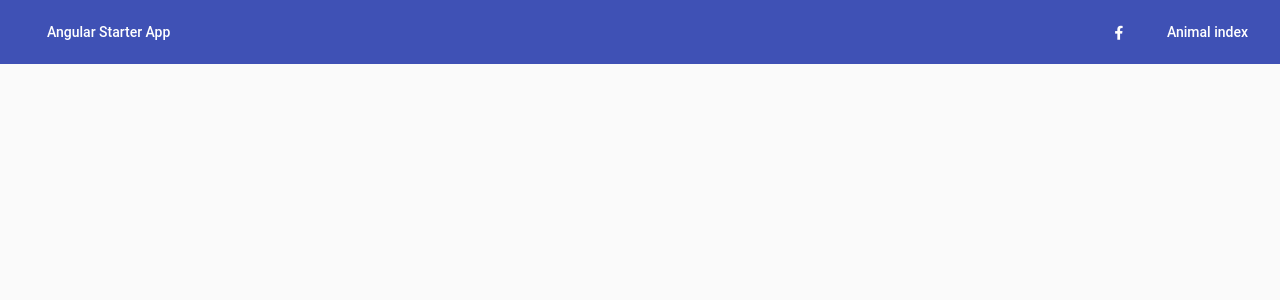
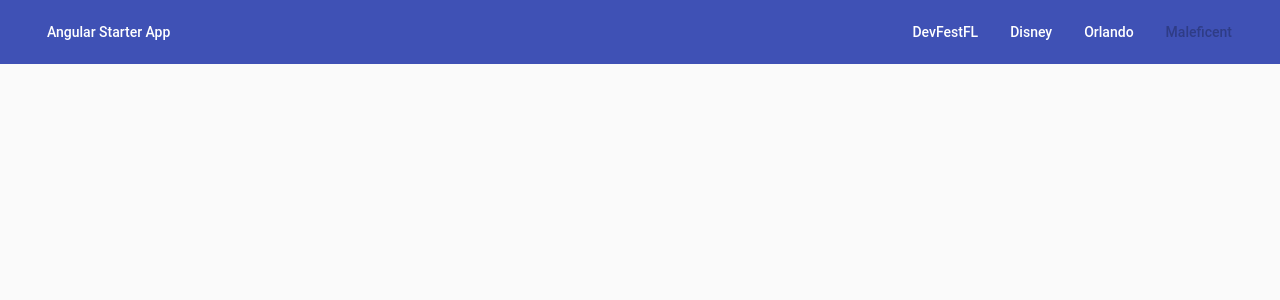
Before and after one commit to zkmark/startermaterial, an Angular app: page / in a window 1280 px wide. Shown: the top 300 px of the page. Built offline with nearby package versions, Linux system fonts and the light colour scheme.

Commit message:
Nav vertical with ts

```diff
--- a/src/app/app.component.html
+++ b/src/app/app.component.html
@@ -2,39 +2,6 @@
 	<app-main-menu>
 		<app-home></app-home>
 	</app-main-menu>
-
-
-<mat-toolbar color="primary" class="container-fluid">
-
-  <mat-toolbar-row class="container-fluid">
-		<a  mat-button [routerLink]="['/']">
-			Angular Starter App
-		</a>
-    <span class="example-spacer"></span>
-    <mat-icon class="example-icon" aria-hidden="false" aria-label="Example heart icon">favorite</mat-icon>
-    <mat-icon class="example-icon" aria-hidden="false" aria-label="Example delete icon">delete</mat-icon>
-
-
-		<button mat-button [matMenuTriggerFor]="animals">Animal index</button>
-
-		<mat-menu #animals="matMenu">
-			<button mat-menu-item [matMenuTriggerFor]="invertebrates">Invertebrates</button>
-		</mat-menu>
-
-		<mat-menu #invertebrates="matMenu">
-			<button mat-menu-item>Insects</button>
-			<button mat-menu-item>Molluscs</button>
-			<button mat-menu-item>Crustaceans</button>
-			<button mat-menu-item>Corals</button>
-			<button mat-menu-item>Arachnids</button>
-			<button mat-menu-item>Velvet worms</button>
-			<button mat-menu-item>Horseshoe crabs</button>
-		</mat-menu>
-
-	</mat-toolbar-row>
-</mat-toolbar>
-
-<br><br>
 -->
 
 <mat-sidenav-container class="example-container">
@@ -107,16 +74,14 @@
 							menu
 						</mat-icon>
 					</button>
-
-					<!---<span class="example-spacer"></span> -->
 				</div>
 
 				<div class="row d-none d-md-flex ml-md-auto">
 
+					<!--
 					<a mat-button href="https://www.facebook.com/">
 							<i class="fab fa-facebook-f"></i>
 					</a>
-
 
 					<a mat-button [matMenuTriggerFor]="animals">
 						Animal index
@@ -131,6 +96,25 @@
 						<a mat-menu-item>Molluscs</a>
 						<a mat-menu-item>Crustaceans</a>
 					</mat-menu>
+					-->
+
+					<mat-toolbar class="" color="primary">
+						<span *ngFor="let item of navItems">
+							<!-- Handle branch node buttons here -->
+							<span *ngIf="item.children && item.children.length > 0">
+								<button mat-button [matMenuTriggerFor]="menu.childMenu" [disabled]="item.disabled">
+									{{item.displayName}}
+								</button>
+								<app-menu-item #menu [items]="item.children"></app-menu-item>
+							</span>
+							<!-- Leaf node buttons here -->
+							<span *ngIf="!item.children || item.children.length === 0">
+								<a mat-button [routerLink]="item.route">
+									{{item.displayName}}
+								</a>
+							</span>
+						</span>
+					</mat-toolbar>
 
 				</div>
 
@@ -138,5 +122,7 @@
 			</mat-toolbar-row>
 		</mat-toolbar>
 
+
+
 	</mat-sidenav-content>
 </mat-sidenav-container>
--- a/src/app/app.component.ts
+++ b/src/app/app.component.ts
@@ -1,9 +1,11 @@
-import { Component } from '@angular/core';
+import { Component, ViewEncapsulation } from '@angular/core';
+import { NavItem } from "./interfaces/nav-item";
 
 @Component({
   selector: 'app-root',
   templateUrl: './app.component.html',
-  styleUrls: ['./app.component.scss']
+	styleUrls: ['./app.component.scss'],
+	//encapsulation: ViewEncapsulation.None
 })
 export class AppComponent {
 	title = 'startermaterial';
@@ -11,11 +13,169 @@ export class AppComponent {
 	mode : string;
 	opened: boolean = false;
 
+
+	navItems: NavItem[] = [
+    {
+      displayName: 'DevFestFL',
+			iconName: 'close',
+			route: '/',
+		},
+    {
+      displayName: 'Disney',
+      iconName: 'close',
+      children: [
+        {
+          displayName: 'Sessions',
+          iconName: 'speaker_notes',
+          children: [
+            {
+              displayName: 'Create Enterprise UIs',
+              iconName: 'star_rate',
+              route: 'material-design'
+            },
+            {
+              displayName: 'What\'s up with the Web?',
+              iconName: 'star_rate',
+              route: 'what-up-web'
+            },
+            {
+              displayName: 'My ally, the CLI',
+              iconName: 'star_rate',
+              route: 'my-ally-cli'
+            },
+            {
+              displayName: 'Become an Angular Tailor',
+              iconName: 'star_rate',
+              route: 'become-angular-tailer'
+            }
+          ]
+        },
+        {
+          displayName: 'Feedback',
+          iconName: 'feedback',
+          route: 'feedback'
+        }
+      ]
+    },
+    {
+      displayName: 'Orlando',
+      iconName: 'close',
+      children: [
+        {
+          displayName: 'Speakers',
+          iconName: 'group',
+          children: [
+            {
+              displayName: 'Michael Prentice',
+              iconName: 'person',
+              route: 'michael-prentice',
+              children: [
+                {
+                  displayName: 'Create Enterprise UIs',
+                  iconName: 'star_rate',
+                  route: 'material-design'
+                }
+              ]
+            },
+          ]
+        },
+        {
+          displayName: 'Feedback',
+          iconName: 'feedback',
+          route: 'feedback'
+        }
+      ]
+    },
+    {
+      displayName: 'Maleficent',
+      disabled: true,
+      iconName: 'close',
+      children: [
+        {
+          displayName: 'Speakers',
+          iconName: 'group',
+          children: [
+            {
+              displayName: 'Michael Prentice',
+              iconName: 'person',
+              route: 'michael-prentice',
+              children: [
+                {
+                  displayName: 'Create Enterprise UIs',
+                  iconName: 'star_rate',
+                  route: 'material-design'
+                }
+              ]
+            },
+            {
+              displayName: 'Stephen Fluin',
+              iconName: 'person',
+              route: 'stephen-fluin',
+              children: [
+                {
+                  displayName: 'What\'s up with the Web?',
+                  iconName: 'star_rate',
+                  route: 'what-up-web'
+                }
+              ]
+            },
+            {
+              displayName: 'Mike Brocchi',
+              iconName: 'person',
+              route: 'mike-brocchi',
+              children: [
+                {
+                  displayName: 'My ally, the CLI',
+                  iconName: 'star_rate',
+                  route: 'my-ally-cli'
+                },
+                {
+                  displayName: 'Become an Angular Tailor',
+                  iconName: 'star_rate',
+                  route: 'become-angular-tailer'
+                }
+              ]
+            }
+          ]
+        },
+        {
+          displayName: 'Sessions',
+          iconName: 'speaker_notes',
+          children: [
+            {
+              displayName: 'Create Enterprise UIs',
+              iconName: 'star_rate',
+              route: 'material-design'
+            },
+            {
+              displayName: 'What\'s up with the Web?',
+              iconName: 'star_rate',
+              route: 'what-up-web'
+            },
+            {
+              displayName: 'My ally, the CLI',
+              iconName: 'star_rate',
+              route: 'my-ally-cli'
+            },
+            {
+              displayName: 'Become an Angular Tailor',
+              iconName: 'star_rate',
+              route: 'become-angular-tailer'
+            }
+          ]
+        },
+        {
+          displayName: 'Feedback',
+          iconName: 'feedback',
+          route: 'feedback'
+        }
+      ]
+    }
+	];
+
 	openSideNav(mode: string = 'over'){
 		this.mode = mode;
-
 		this.opened = !this.opened;
-
 	}
 
 	closeSideNav(){
--- a/src/app/app.module.ts
+++ b/src/app/app.module.ts
@@ -8,8 +8,9 @@ import { LayoutModule } from '@angular/cdk/layout';
 import { MatToolbarModule, MatButtonModule, MatSidenavModule, MatIconModule, MatListModule } from '@angular/material';
 import { HomeComponent } from './pages/home/home.component';
 import { BrowserAnimationsModule } from '@angular/platform-browser/animations';
-import { MaterialModule } from './material.module';
+import { MaterialModule } from './material/material.module';
 import { ReactiveFormsModule, FormsModule } from '@angular/forms';
+import { MenuItemComponent } from './components/menu-item/menu-item.component';
 
 
 
@@ -17,7 +18,8 @@ import { ReactiveFormsModule, FormsModule } from '@angular/forms';
   declarations: [
     AppComponent,
     MainMenuComponent,
-    HomeComponent
+    HomeComponent,
+    MenuItemComponent
   ],
   imports: [
     BrowserModule,
--- /dev/null
+++ b/src/app/components/menu-item/menu-item.component.html
@@ -0,0 +1,19 @@
+<mat-menu #childMenu="matMenu" [overlapTrigger]="false">
+  <span *ngFor="let child of items">
+    <!-- Handle branch node menu items -->
+    <span *ngIf="child.children && child.children.length > 0">
+      <button mat-menu-item color="primary" [matMenuTriggerFor]="menu.childMenu">
+        <mat-icon>{{child.iconName}}</mat-icon>
+        <span>{{child.displayName}}</span>
+      </button>
+      <app-menu-item #menu [items]="child.children"></app-menu-item>
+    </span>
+    <!-- Handle leaf node menu items -->
+    <span *ngIf="!child.children || child.children.length === 0">
+      <button mat-menu-item [routerLink]="child.route">
+        <mat-icon>{{child.iconName}}</mat-icon>
+        <span>{{child.displayName}}</span>
+      </button>
+    </span>
+  </span>
+</mat-menu>
--- /dev/null
+++ b/src/app/components/menu-item/menu-item.component.ts
@@ -0,0 +1,22 @@
+import { Component, OnInit, Input, ViewChild } from '@angular/core';
+import { Router } from '@angular/router';
+import { NavItem } from 'src/app/interfaces/nav-item';
+
+@Component({
+  selector: 'app-menu-item',
+  templateUrl: './menu-item.component.html',
+  styleUrls: ['./menu-item.component.scss']
+})
+export class MenuItemComponent implements OnInit {
+
+	//https://stackblitz.com/edit/dynamic-nested-topnav-menu?file=app%2Fmenu-item%2Fmenu-item.component.ts
+  @Input() items: NavItem[];
+  @ViewChild('childMenu', {static: true}) public childMenu;
+
+  constructor(public router: Router) {
+  }
+
+  ngOnInit() {
+  }
+
+}
--- /dev/null
+++ b/src/app/interfaces/nav-item.ts
@@ -0,0 +1,7 @@
+export interface NavItem {
+  displayName: string;
+  disabled?: boolean;
+  iconName: string;
+  route?: string;
+  children?: NavItem[];
+}
```
Also changed, not shown: src/app/components/menu-item/menu-item.component.scss (added), src/app/material/material.module.ts (renamed from src/app/material.module.ts), 1 other file (tests, documents, lock files or other folders).
